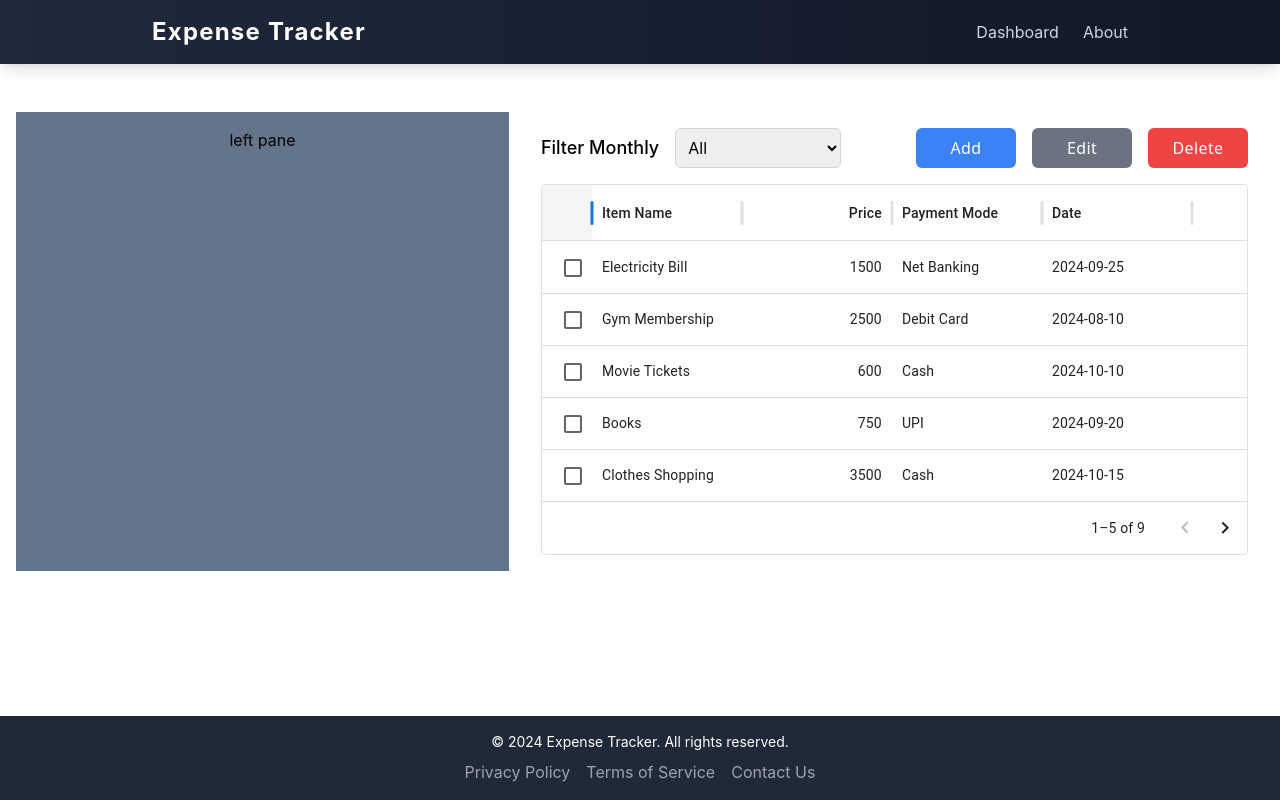
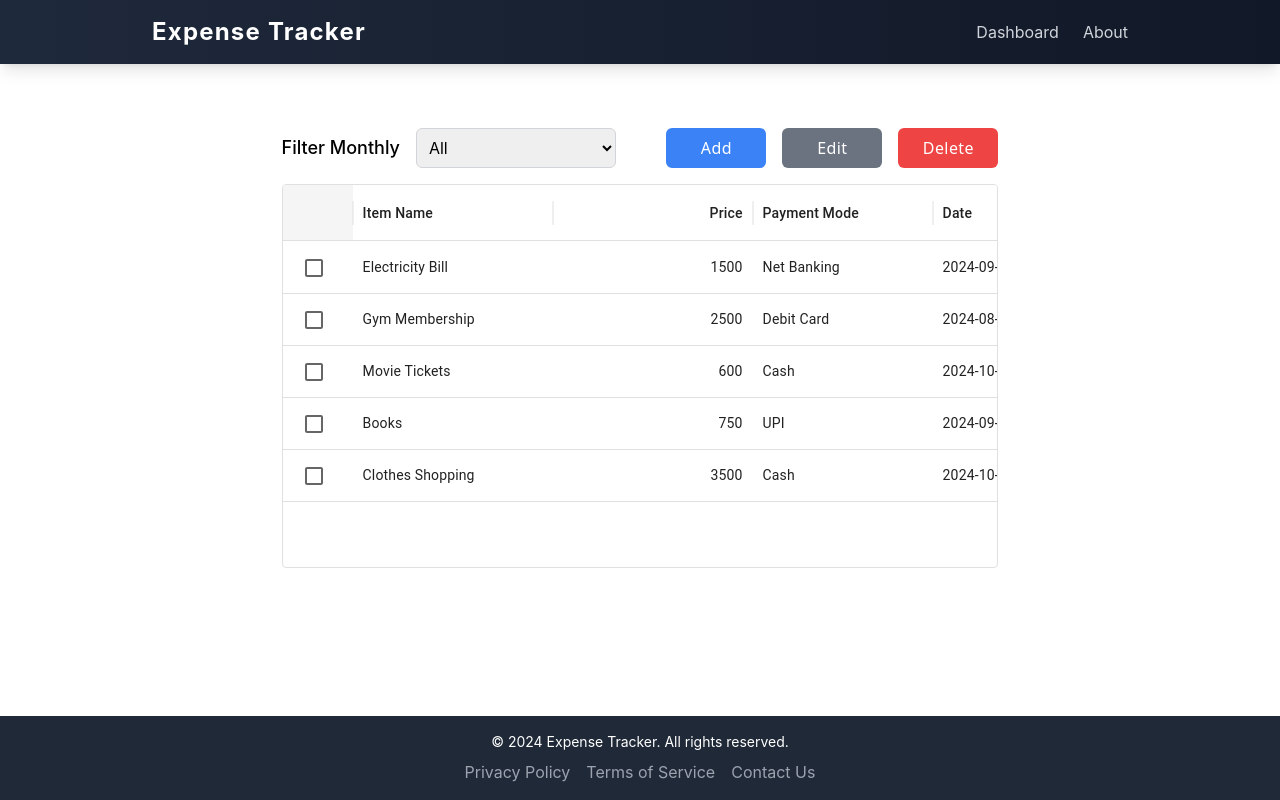
Before and after one commit to dhanraj12i/expensetracker, a React (Create React App) app: page / in a window 1280 px wide. Built offline with nearby package versions, Linux system fonts and the light colour scheme; data requests are answered from the project's data file.

Commit message:
build: table css added

```diff
--- a/src/components/Dashboard.tsx
+++ b/src/components/Dashboard.tsx
@@ -1,11 +1,11 @@
 import React from "react";
-import LeftPane from "./LeftPane";
+// import LeftPane from "./LeftPane";
 import RightPane from "./RightPane";
 
 const Dashboard = () => {
   return (
-    <div className="flex flex-col sm:flex-row sm:space-x-4 p-4">
-      <LeftPane />
+    <div className="flex flex-col sm:flex-row sm:space-x-4 p-4 justify-center">
+      {/* <LeftPane /> */}
       <RightPane />
     </div>
   );
--- a/src/components/FilterMonthly.tsx
+++ b/src/components/FilterMonthly.tsx
@@ -35,7 +35,7 @@ const FilterMonthly: FC<FilterMonthlyProps> = ({
       </label>
       <select
         id="monthlyFilter"
-        className="border border-gray-300 rounded-md p-2 ml-2"
+        className="border border-gray-300 rounded-md p-2 ml-2 w-[200px]"
         value={selectedMonth}
         onChange={handleMonthChange}
       >
--- a/src/components/RightPane.tsx
+++ b/src/components/RightPane.tsx
@@ -58,9 +58,7 @@ const RightPane = () => {
           <DeleteExpenese rowData={selectedRows} />
         </div>
       </div>
-      {filteredData?.length > 0 && (
-        <TableView tableData={filteredData} setRow={setSelectedRows} />
-      )}
+      <TableView tableData={filteredData} setRow={setSelectedRows} />
     </div>
   );
 };
--- a/src/components/TableView.tsx
+++ b/src/components/TableView.tsx
@@ -1,38 +1,53 @@
 import { DataGrid } from "@mui/x-data-grid";
-import React, { FC, useCallback } from "react";
+import React, { FC, useCallback, useEffect, useState } from "react";
 import { columns } from "./columnConfig";
 import { Expense } from "../expense";
+import { CircularProgress } from "@mui/material";
 
 interface TableViewProps {
-  tableData: object[];
+  tableData: Expense[]; // Change to Expense type for better type safety
   setRow: React.Dispatch<React.SetStateAction<Expense[]>>;
 }
 
 const TableView: FC<TableViewProps> = ({ tableData, setRow }) => {
+  const [loading, setLoading] = useState(true);
+
   const handleConfirmChange = useCallback(
     (rowId: number) => {
-      const selectedRow = tableData.find(
-        (row) => (row as Expense).id === rowId
-      );
+      const selectedRow = tableData.find((row) => row.id === rowId);
       if (selectedRow) {
         setRow((prev) => {
           const exists = prev.some(
-            (expense: Expense) => expense.id === (selectedRow as Expense).id
+            (expense: Expense) => expense.id === selectedRow.id
           );
           return exists
-            ? prev.filter(
-                (expense) => expense.id !== (selectedRow as Expense).id
-              )
-            : ([...prev, selectedRow] as Expense[]);
+            ? prev.filter((expense) => expense.id !== selectedRow.id)
+            : [...prev, selectedRow]; // No need for type assertion
         });
       }
     },
     [setRow, tableData]
   );
 
+  useEffect(() => {
+    if (tableData?.length > 0) {
+      setLoading(false);
+    } else {
+      setLoading(true);
+    }
+  }, [tableData]);
+
+  const CustomLoadingOverlay = () => (
+    <div className="absolute inset-0 flex items-center justify-center bg-white bg-opacity-50">
+      <CircularProgress />
+    </div>
+  );
+
   return (
-    <div>
-      {tableData.length > 0 && (
+    <div className="relative h-96 w-full">
+      {loading ? (
+        <CustomLoadingOverlay />
+      ) : (
         <DataGrid
           rows={tableData}
           columns={columns({ handleConfirmChange })}
@@ -44,17 +59,13 @@ const TableView: FC<TableViewProps> = ({ tableData, setRow }) => {
             },
           }}
           pageSizeOptions={[5]}
-          disableColumnMenu={true}
-          disableColumnFilter={true}
-          disableColumnSelector={true}
-          // checkboxSelection
-          // disableRowSelectionOnClick
-          // onRowSelectionModelChange={(newSelection: any) => {
-          //   const selectedRows = newSelection.map((selectedId: number) =>
-          //     tableData.find((row: any) => (row.id as number) === selectedId)
-          //   );
-          //   setRow(selectedRows as Expense[]);
-          // }}
+          disableColumnMenu
+          disableColumnFilter
+          disableColumnSelector
+          hideFooter
+          autoHeight={false}
+          scrollbarSize={10}
+          loading={loading}
         />
       )}
     </div>
--- a/src/components/columnConfig.tsx
+++ b/src/components/columnConfig.tsx
@@ -10,9 +10,10 @@ export const columns = ({ handleConfirmChange }: ColumnsProps) => {
     {
       field: "",
       headerName: "",
-      width: 10,
+      width: 70,
       editable: true,
       sortable: false,
+      resizable: false,
       renderCell: (params) => (
         <Checkbox
           checked={params.row.confirmed}
@@ -23,31 +24,35 @@ export const columns = ({ handleConfirmChange }: ColumnsProps) => {
     {
       field: "itemName",
       headerName: "Item Name",
-      width: 150,
+      width: 200,
       editable: true,
       sortable: true,
+      resizable: false,
     },
     {
       field: "price",
       headerName: "Price",
       type: "number",
-      width: 150,
+      width: 200,
       editable: true,
       sortable: true,
+      resizable: false,
     },
     {
       field: "paymentMode",
       headerName: "Payment Mode",
-      width: 150,
+      width: 180,
       editable: true,
       sortable: true,
+      resizable: false,
     },
     {
       field: "date",
       headerName: "Date",
-      width: 150,
+      width: 200,
       editable: true,
       sortable: true,
+      resizable: false,
     },
   ];
 
```
